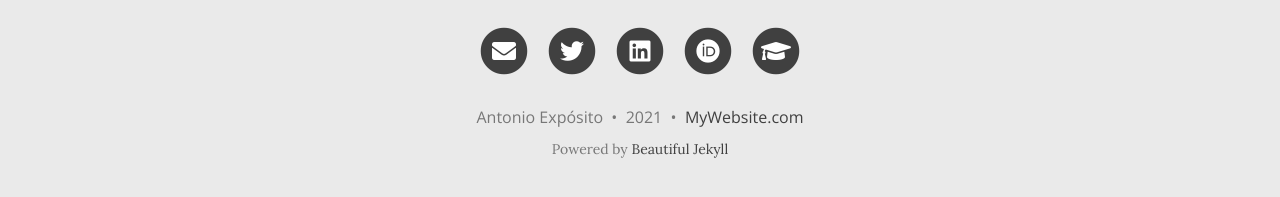
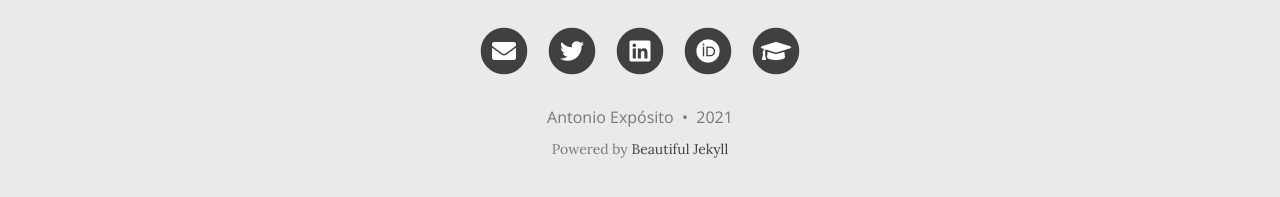
Before and after one commit to AntonioJExposito/AntonioJExposito.github.io, a Jekyll site: the page built from index.html, in a window 1280 px wide and 1369 px high. Shown: the part 1159-1356 px from the top of the window. Built offline with Jekyll 4.4.1, drawn with Linux system fonts in a browser that asks for light colours; nearby versions of some CDN libraries; the list of posts is cut into pages by our own code; comment, search, counter and statistics services are not loaded; part of the change alters nothing that is shown.

Commit message:
Update _config.yml

```diff
--- a/_config.yml
+++ b/_config.yml
@@ -61,7 +61,7 @@ social-network-links:
 #  calendly: yourname
 #  mastodon: instance.url/@username
   ORCID: 0000-0001-6448-1681
-  google-scholar: citations?user=dJkDG8sAAAAJ&hl=es
+  google-scholar: citations?user=dJkDG8sAAAAJ&hl=en
 
 # If you want to show a link to an RSS in the footer, add the site description here.
 # If you don't want to show an RSS link, remove the following line.
@@ -72,13 +72,13 @@ social-network-links:
 # Select which social network share links to show in posts
 share-links-active:
   twitter: true
-  facebook: true
+  facebook: false
   linkedin: true
   vk: false
 
 # How to display the link to your website in the footer
 # Remove this if you don't want a link in the footer
-url-pretty: "MyWebsite.com"
+# url-pretty: "MyWebsite.com"
 
 # Excerpt word length - Truncate the excerpt of each post on the feed page to the specified number of words
 excerpt_length: 50
```
